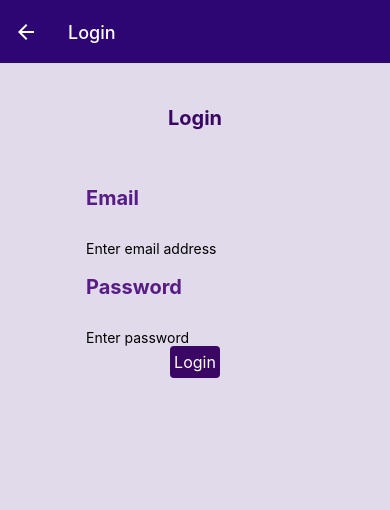
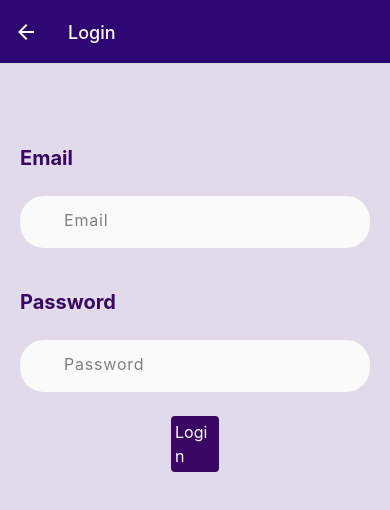
Before and after one commit to Kednipa/DisnonDisney, a React Native app: screen /Login in a window 390 px wide. Shown: the top 510 px of the page. Built offline with nearby package versions, Linux system fonts and the light colour scheme.

Commit message:
login UI

```diff
--- a/screens/HomeScreen.js
+++ b/screens/HomeScreen.js
@@ -86,7 +86,7 @@ const HomeScreen = ({ navigation }) => {
 
           <TouchableOpacity className=" bg-purple-950 rounded p-1" onPress={() => { navigation.push('Login') }}>
                     <Text className="text-white text-base ">Login</Text>
-                  </TouchableOpacity>
+          </TouchableOpacity>
 
         </View>
       </View>
--- a/screens/Login.js
+++ b/screens/Login.js
@@ -10,35 +10,35 @@ const Login = () => {
     }}>
 
       {/*Login*/}
-       <View className='flex-1 justify-center' style={{backgroundColor: '#E0DAEA'}}>
-          <View className='items-center'>
-          <View className="px-5 my-10 ">
-            <Text className="text-xl font-bold text-purple-950 mb-3">Login</Text>
+      <View className="py-20 px-5">
+            <View className=" justify-center space-y-10 flex-column ">
+              <View className=" flex-column space-y-6">
+                <Text className="text-purple-950 text-xl font-bold ">Email</Text>
+                <View className=" bg-neutral-50 rounded-3xl space-x-2 pl-10 p-3">
+                    <TextInput
+                      placeholder='Email'
+                      placeholderTextColor={'gray'}
+                      className="flex-1 text-base mb-1 pl-1 tracking-wider " />
+                </View>
               </View>
 
-          <View className='flex flex-col gap-4'>
-            <Text className="text-xl font-bold text-purple-900 mb-3">Email</Text>
+              <View className="flex-column space-y-6 justify-center">
+                <Text className="text-purple-950 text-xl font-bold ">Password</Text>
+                <View className=" bg-neutral-50 rounded-3xl space-x-2 pl-10 p-3">
                     <TextInput
-            placeholder="Enter email address"
-            onChangeText={(text) => setEmail(text)} />
-            <Text className="text-xl font-bold text-purple-900 mb-3">Password</Text>
-            <TextInput
-            placeholder="Enter password"
-            secureTextEntry
-            onChangeText={(text) => setPassword(text)} />
+                      placeholder='Password'
+                      placeholderTextColor={'gray'}
+                      className="flex-1 text-base mb-1 pl-1 tracking-wider " />
                 </View>
-
-          <View>
-          <TouchableOpacity className=" bg-purple-950 rounded p-1" onPress={() => { navigation.push('Review') }}>
+              <View className="items-center">
+                <TouchableOpacity className=" bg-purple-950 rounded p-1 w-12 " onPress={() => { navigation.push('Home') }}>
                       <Text className="text-white text-base ">Login</Text>
                 </TouchableOpacity>
               </View>
-
+              </View>
 
             </View>
           </View>
-
-
 
 
 
```
Lines whose indentation alone changed are shown as unchanged.
